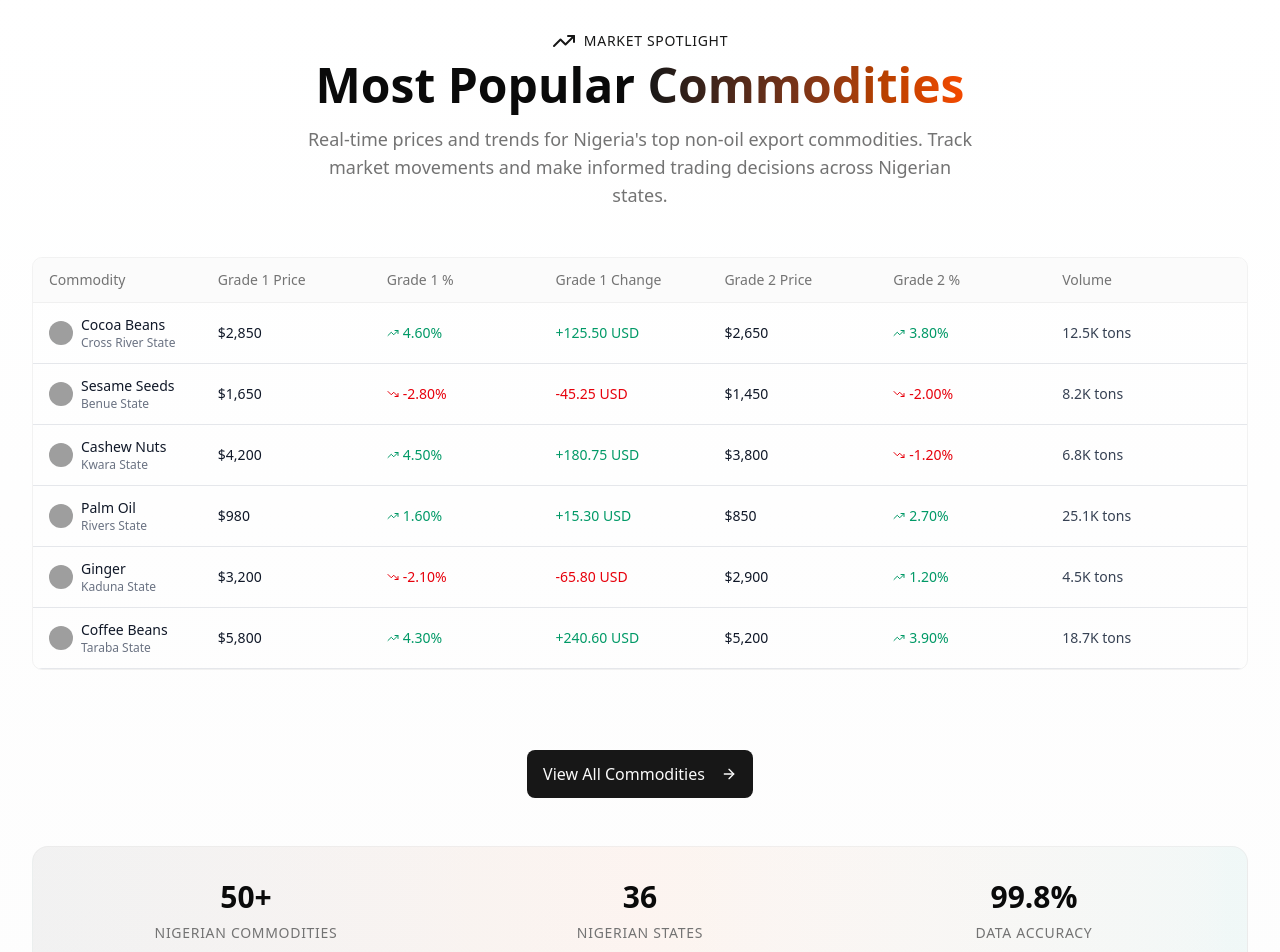
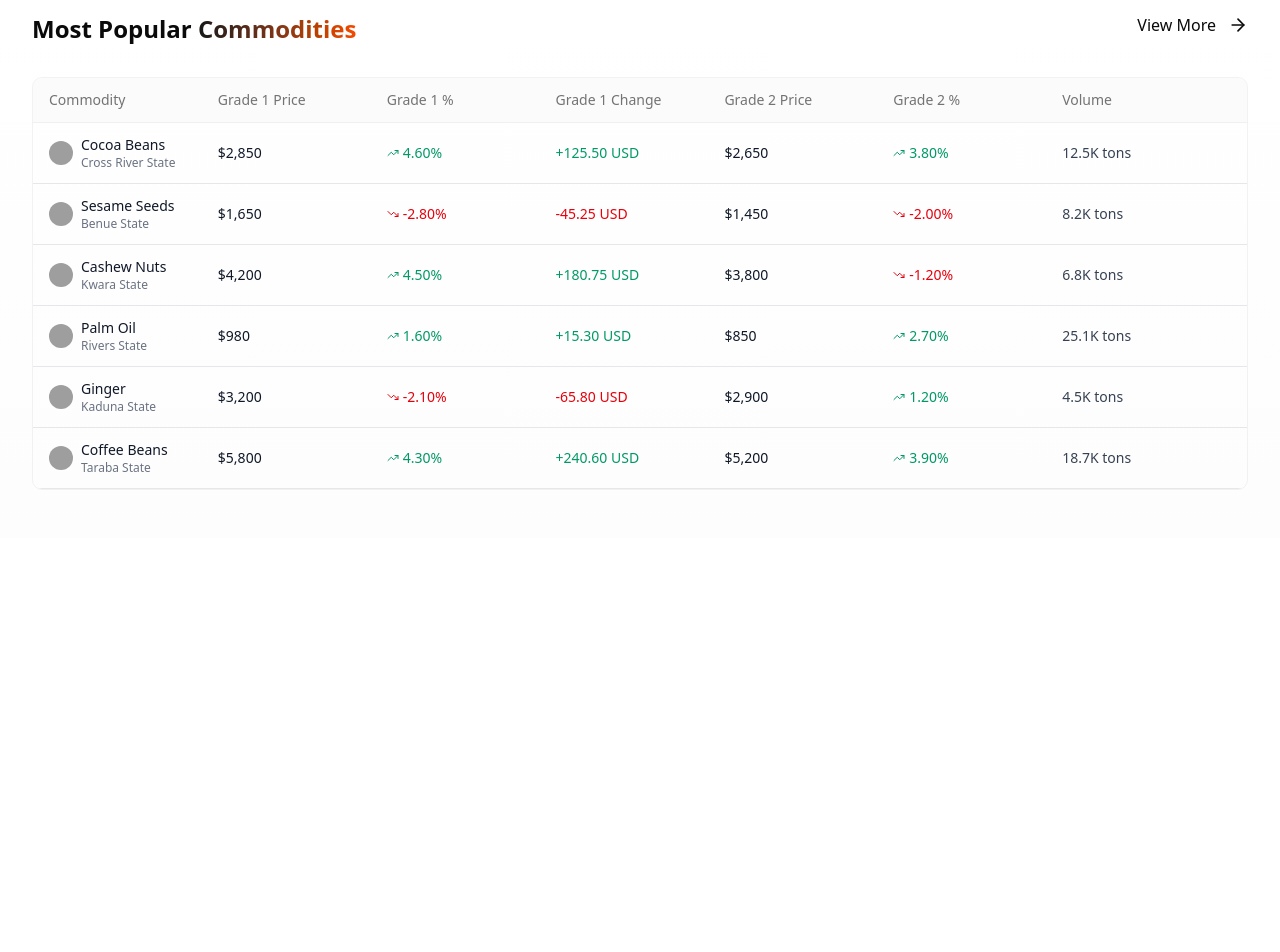
Before and after one commit to ifeora-emeka/trade-plus-africa, a Next.js app: page / in a window 1280 px wide. Shown: the part 660-1612 px from the top of the page. After the commit the page ends 1198 px from the top, so only its background shows below. Built offline with nearby package versions, Linux system fonts and the light colour scheme; grey boxes are pictures that could not be loaded.

Commit message:
Implement login flow with redirect and header toggle

```diff
--- /dev/null
+++ b/app/login/page.tsx
@@ -0,0 +1,14 @@
+"use client";
+
+import { LoginForm } from "@/components/Login";
+import { useRouter } from "next/navigation";
+
+export default function LoginPage() {
+  const router = useRouter();
+
+  return (
+    <main className="flex items-center justify-center min-h-screen bg-gray-100">
+      <LoginForm onLoginSuccess={() => router.push("/")} />
+    </main>
+  );
+}
--- a/app/page.tsx
+++ b/app/page.tsx
@@ -10,6 +10,7 @@ export default function HomePage() {
       <Header />
       <Hero />
       <PopularItems />
+
     </div>
   )
 }
--- /dev/null
+++ b/components/Login.tsx
@@ -0,0 +1,105 @@
+"use client";
+
+import { useState, useEffect } from "react";
+
+interface LoginFormProps {
+  onLoginSuccess?: () => void; // optional callback (e.g., redirect)
+}
+
+export function LoginForm({ onLoginSuccess }: LoginFormProps) {
+  const [email, setEmail] = useState("");
+  const [password, setPassword] = useState("");
+  const [error, setError] = useState("");
+  const [loading, setLoading] = useState(false);
+  const [isLoggedIn, setIsLoggedIn] = useState(false);
+
+  useEffect(() => {
+    const loggedIn = localStorage.getItem("isLoggedIn");
+    if (loggedIn === "true") {
+      setIsLoggedIn(true);
+    }
+  }, []);
+
+  async function handleLogin(e: React.FormEvent) {
+    e.preventDefault();
+    setLoading(true);
+    setError("");
+
+    try {
+      const res = await fetch("/api/public/admin/auth", {
+        method: "POST",
+        headers: { "Content-Type": "application/json" },
+        body: JSON.stringify({ email, password }),
+      });
+
+      const data = await res.json();
+
+      if (res.ok) {
+        localStorage.setItem("isLoggedIn", "true");
+        setIsLoggedIn(true);
+        if (onLoginSuccess) onLoginSuccess();
+      } else {
+        setError(data.error || "Login failed"); // ✅ use `error` instead of `message`
+      }
+    } catch (err) {
+      setError("Something went wrong");
+    } finally {
+      setLoading(false);
+    }
+  }
+
+  function handleLogout() {
+    localStorage.removeItem("isLoggedIn");
+    setIsLoggedIn(false);
+  }
+
+  if (isLoggedIn) {
+    return (
+      <div className="p-6 bg-white rounded-lg shadow text-center">
+        <h2 className="text-xl font-semibold mb-2">Welcome Admin </h2>
+        <p className="text-gray-600 mb-4">You are logged in!</p>
+        <button
+          onClick={handleLogout}
+          className="w-full bg-red-600 hover:bg-red-700 text-white py-2 rounded-lg font-medium transition"
+        >
+          Logout
+        </button>
+      </div>
+    );
+  }
+
+  return (
+    <form
+      onSubmit={handleLogin}
+      className="p-6 bg-white rounded-lg shadow space-y-4 w-full max-w-lg"
+    >
+      <h2 className="text-2xl font-bold text-center">Admin Login</h2>
+
+      <input
+        type="email"
+        placeholder="Email"
+        value={email}
+        onChange={(e) => setEmail(e.target.value)}
+        className="w-full px-4 py-2 border rounded-lg focus:outline-none focus:ring focus:ring-gray-400"
+      />
+
+      <input
+        type="password"
+        placeholder="Password"
+        value={password}
+        onChange={(e) => setPassword(e.target.value)}
+        className="w-full px-4 py-2 border rounded-lg focus:outline-none focus:ring focus:ring-gray-400"
+      />
+
+      {error && <p className="text-red-500 text-sm">{error}</p>}
+
+      <button
+        type="submit"
+        disabled={loading}
+        className="w-full bg-gray-700 hover:bg-gray-950 text-white py-2 rounded-lg font-medium transition"
+      >
+        {loading ? "Logging in..." : "Login"}
+      </button>
+    </form>
+  );
+}
--- a/components/header.tsx
+++ b/components/header.tsx
@@ -2,6 +2,7 @@
 
 import Link from "next/link"
 import { Button } from "@/components/ui/button"
+import { useEffect, useState } from "react"
 
 const TradePulseLogo = () => (
   <svg
@@ -122,8 +123,20 @@ const TradePulseLogo = () => (
 )
 
 export function Header() {
+    const [isLoggedIn, setIsLoggedIn] = useState(false)
+
+  // Check login state from localStorage
+  useEffect(() => {
+    const loggedIn = localStorage.getItem("isLoggedIn")
+    setIsLoggedIn(loggedIn === "true")
+  }, [])
+
+  function handleLogout() {
+    localStorage.removeItem("isLoggedIn")
+    setIsLoggedIn(false)
+  }
   return (
-    <header className="sticky top-0 z-50 w-full border-b bg-background/95 backdrop-blur supports-[backdrop-filter]:bg-background/60">
+     <header className="sticky top-0 z-50 w-full border-b bg-background/95 backdrop-blur supports-[backdrop-filter]:bg-background/60">
       <div className="container mx-auto px-4 sm:px-6 lg:px-8">
         <div className="flex h-16 items-center justify-between">
           <Link href="/" className="flex items-center space-x-2">
@@ -131,9 +144,19 @@ export function Header() {
           </Link>
 
           <nav className="flex items-center space-x-4">
-            <Button variant="default" size="sm" asChild>
-              <Link href="/login">Login</Link>
-            </Button>
+            {isLoggedIn ? (
+              <Button
+                variant="destructive"
+                size="sm"
+                onClick={handleLogout}
+              >
+                Logout
+              </Button>
+            ) : (
+              <Button variant="default" size="sm" asChild>
+                <Link href="/login">Login</Link>
+              </Button>
+            )}
           </nav>
         </div>
       </div>
--- a/components/hero.tsx
+++ b/components/hero.tsx
@@ -102,7 +102,7 @@ interface HeroProps {
 
 export function Hero({ onSearch }: HeroProps) {
   return (
-    <section className="relative min-h-[70vh] flex items-center justify-center bg-gradient-to-br from-background via-muted/30 to-background overflow-hidden">
+    <section className="relative min-h-[70vh]  flex items-center justify-center bg-gradient-to-br from-background via-muted/30 to-background overflow-hidden">
       <HeroPattern />
 
       <div className="relative z-10 container mx-auto px-4 sm:px-6 lg:px-8 text-center">
@@ -126,7 +126,7 @@ export function Hero({ onSearch }: HeroProps) {
             <SearchInput onSearch={onSearch} />
           </div>
 
-          <div className="flex flex-wrap justify-center gap-6 pt-8 text-sm text-muted-foreground">
+          <div className="flex flex-wrap justify-center gap-6 pt-8 text-sm text-muted-foreground mb-5">
             <div className="flex items-center gap-2">
               <div className="w-2 h-2 rounded-full bg-chart-1" />
               <span>Live Nigerian prices</span>
--- a/components/popular-items.tsx
+++ b/components/popular-items.tsx
@@ -2,7 +2,8 @@
 
 import { CommodityCard } from "@/components/commodity-card"
 import { Button } from "@/components/ui/button"
-import { ArrowRight, TrendingUp } from "lucide-react"
+import { ArrowRight } from "lucide-react"
+import Link from "next/link"
 
 const popularCommodities = [
 	{
@@ -105,33 +106,28 @@ const popularCommodities = [
 
 export function PopularItems() {
 	return (
-		<section className="py-16 bg-gradient-to-b from-background to-muted/20">
+		<section className="py-12 bg-gradient-to-b from-background to-muted/20">
 			<div className="container mx-auto px-4 sm:px-6 lg:px-8">
-				<div className="space-y-12">
+				<div className="space-y-4">
 					{/* Header */}
-					<div className="text-center space-y-4">
-						<div className="flex items-center justify-center gap-2 mb-2">
-							<TrendingUp className="h-6 w-6 text-primary" />
-							<span className="text-sm font-medium text-primary uppercase tracking-wider">
-								Market Spotlight
-							</span>
-						</div>
+					<div className="text-left space-y-4 flex align-text-bottom justify-between">
 
-						<h2 className="text-3xl sm:text-4xl lg:text-5xl font-bold text-foreground">
+							<h2 className="text-lg sm:text-xl lg:text-2xl font-bold text-foreground">
 							Most Popular{" "}
 							<span className="bg-gradient-to-r from-primary to-chart-1 bg-clip-text text-transparent">
 								Commodities
 							</span>
 						</h2>
 
-						<p className="text-lg text-muted-foreground max-w-2xl mx-auto">
-							Real-time prices and trends for Nigeria's top non-oil export
-							commodities. Track market movements and make informed trading
-							decisions across Nigerian states.
-						</p>
+
+						<span className=" ">
+							<Link href="#" className="flex justify-items-center align-middle gap-3">View More <ArrowRight  className="w-5"/></Link>
+						</span>
+
+
 					</div>
 
-					{/* Binance-style Table */}
+					{/*  Table style*/}
 					<div className="w-full border border-border/50 rounded-lg overflow-hidden">
 						{/* Table Header - Desktop */}
 						<div className="hidden md:grid md:grid-cols-7 bg-muted/40 text-muted-foreground text-sm font-medium py-3 px-4 border-b border-border/50 sticky top-0">
@@ -152,40 +148,8 @@ export function PopularItems() {
 						</div>
 					</div>
 
-					{/* CTA Button */}
-					<div className="text-center pt-8">
-						<Button
-							size="lg"
-							className="group bg-primary hover:bg-primary/90 text-primary-foreground px-8 py-6 text-base font-medium"
-						>
-							View All Commodities
-							<ArrowRight className="ml-2 h-5 w-5 transition-transform group-hover:translate-x-1" />
-						</Button>
-					</div>
 
-					{/* Stats Section */}
-					<div className="bg-gradient-to-r from-primary/5 via-chart-1/5 to-chart-2/5 rounded-2xl p-8 border border-border/50">
-						<div className="grid grid-cols-1 md:grid-cols-3 gap-8 text-center">
-							<div className="space-y-2">
-								<p className="text-3xl font-bold text-foreground">50+</p>
-								<p className="text-sm text-muted-foreground uppercase tracking-wider">
-									Nigerian Commodities
-								</p>
-							</div>
-							<div className="space-y-2">
-								<p className="text-3xl font-bold text-foreground">36</p>
-								<p className="text-sm text-muted-foreground uppercase tracking-wider">
-									Nigerian States
-								</p>
-							</div>
-							<div className="space-y-2">
-								<p className="text-3xl font-bold text-foreground">99.8%</p>
-								<p className="text-sm text-muted-foreground uppercase tracking-wider">
-									Data Accuracy
-								</p>
-							</div>
-						</div>
-					</div>
+
 				</div>
 			</div>
 		</section>
```
Also changed, not shown: 1 other file (tests, documents, lock files or other folders).
